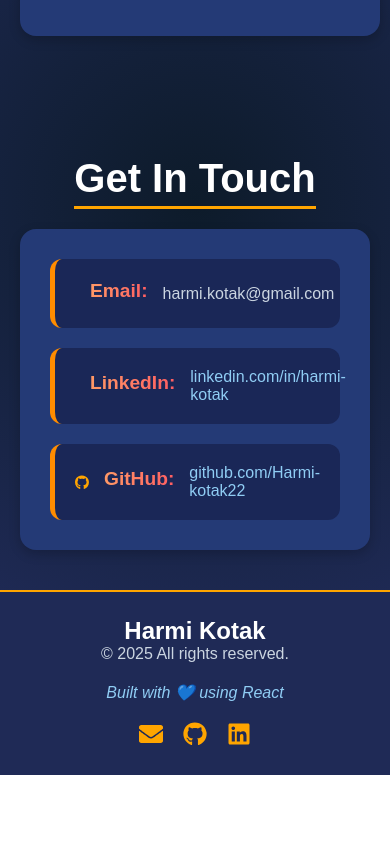
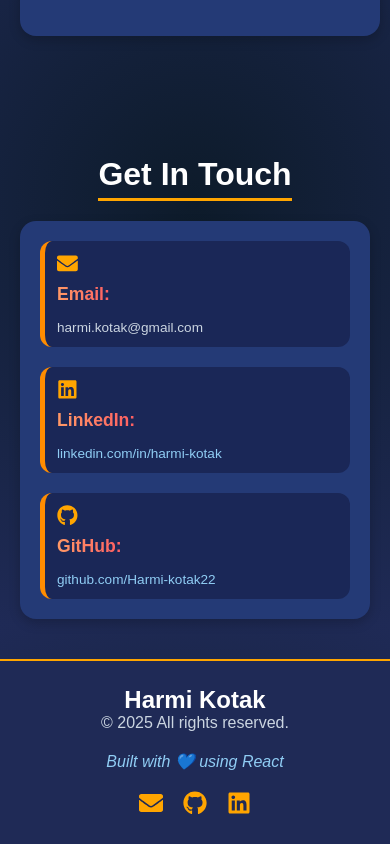
Before and after one commit to Harmi-kotak22/React-Portfolio, a React (Vite) app: page / in a window 390 px wide. Shown: the part 6127-6971 px from the top of the page. Before the commit the page ends 6902 px from the top, so only its background shows below. Built offline with nearby package versions, Linux system fonts and the light colour scheme.

Commit message:
Update: Changes made to contacts file

```diff
--- a/src/components/Contacts/Contacts.css
+++ b/src/components/Contacts/Contacts.css
@@ -66,3 +66,40 @@
   font-size: 1.8rem;
   color: #ffa500;
 }
+@media (max-width: 768px) {
+  .contact-details {
+    max-width: 100%;
+    padding: 20px;
+  }
+
+  .contact-item {
+    flex-direction: column;
+    align-items: flex-start;
+    gap: 10px;
+    padding: 15px;
+    font-size: 0.9rem;
+  }
+
+  .contact-item h3 {
+    font-size: 1.1rem;
+  }
+
+  .contact-icon {
+    font-size: 1.5rem;
+  }
+}
+
+@media (max-width: 480px) {
+  .contacts-title h1 {
+    font-size: 2rem;
+  }
+
+  .contact-item {
+    padding: 12px;
+    font-size: 0.85rem;
+  }
+
+  .contact-icon {
+    font-size: 1.3rem;
+  }
+}
```
